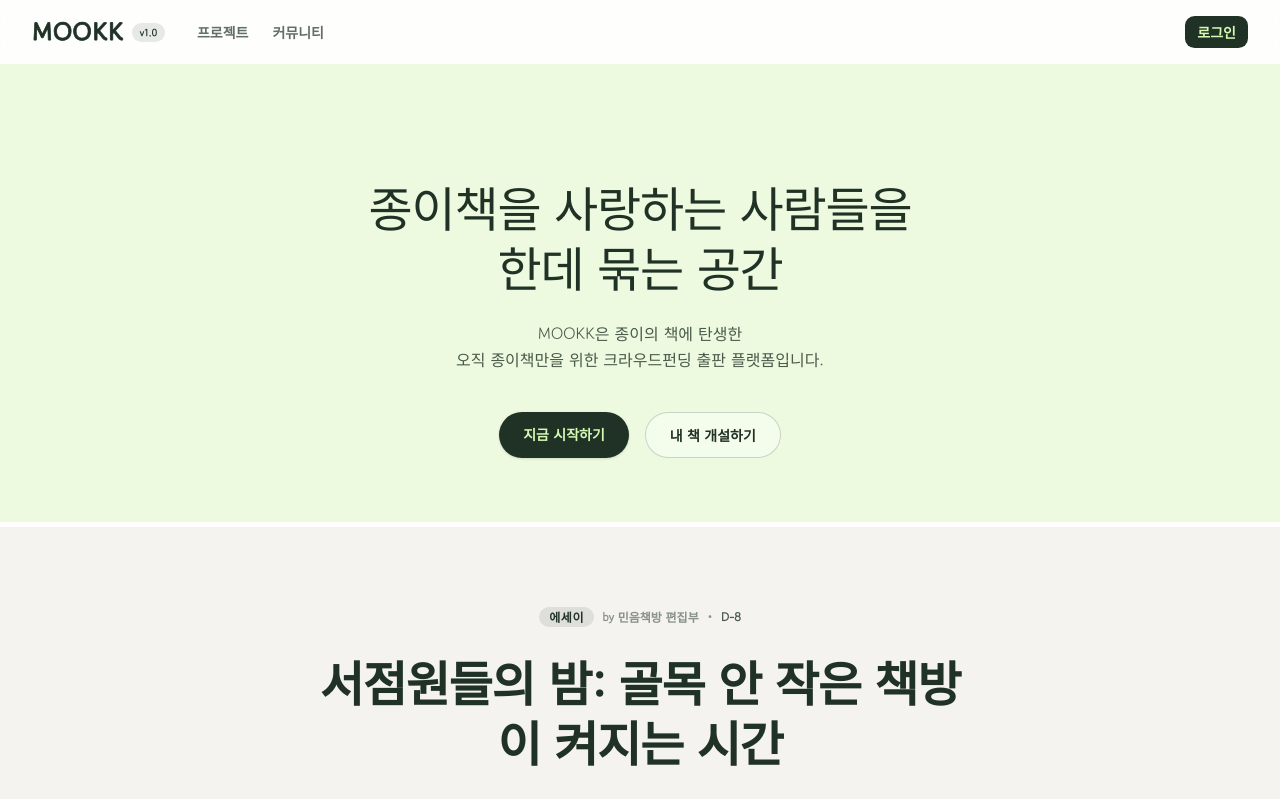
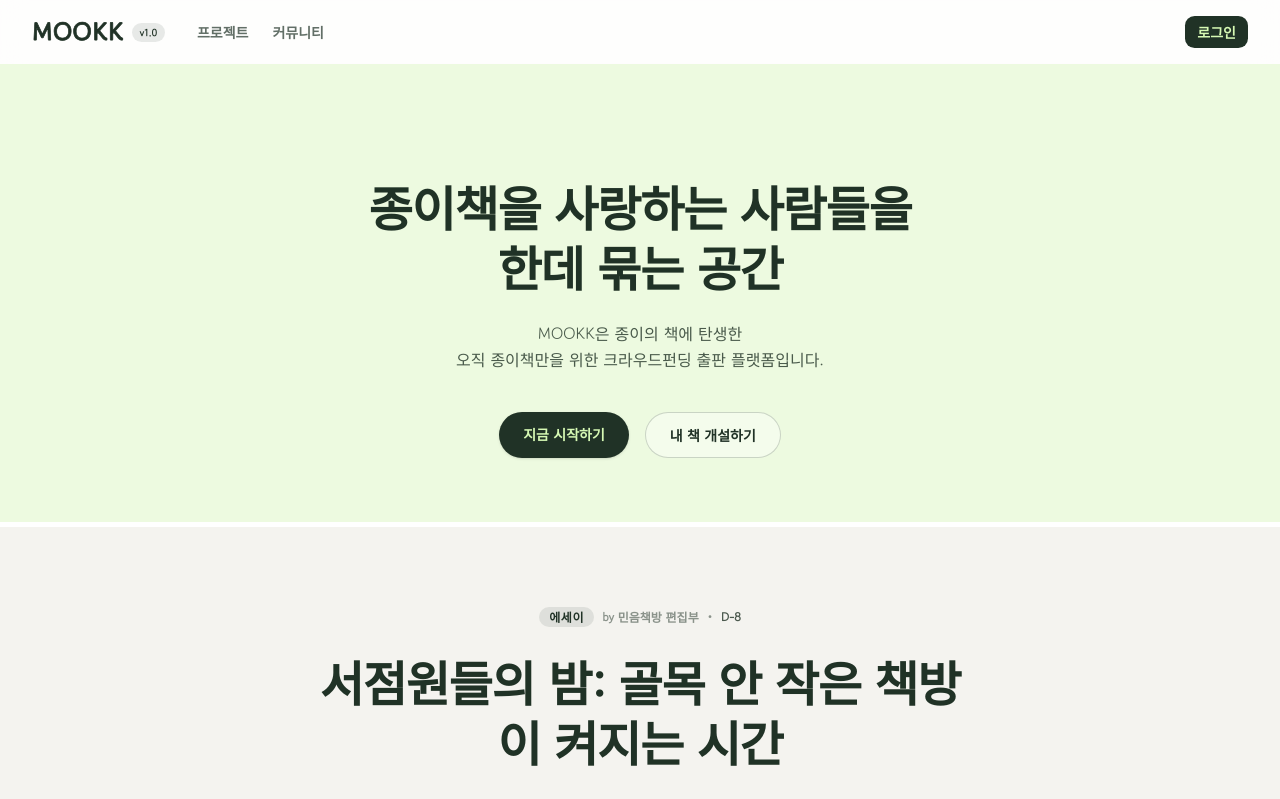
Before and after one commit to juneworks/mookk-v1, a Next.js app: page / in a window 1280 px wide. Shown: the top 799 px of the page. Built offline with nearby package versions, Linux system fonts and the light colour scheme; no server answers; the database is empty.

Commit message:
design: sync hero title typography with project title style

```diff
--- a/src/app/page.tsx
+++ b/src/app/page.tsx
@@ -78,7 +78,7 @@
       {/* 1. Hero Section - Apple MacBook Air 스타일의 대담한 1단 타이포그래피 */}
       <section className="w-full bg-[#edfae0] pt-28 pb-16 text-center">
         <div className="mx-auto max-w-4xl px-4 sm:px-6 lg:px-8 space-y-6">
-          <h1 className="text-3xl sm:text-4xl md:text-5xl font-medium tracking-tight leading-tight">
+          <h1 className="text-4xl sm:text-5xl font-extrabold tracking-tight leading-tight">
             종이책을 사랑하는 사람들을<br />
             한데 묶는 공간
           </h1>
```
